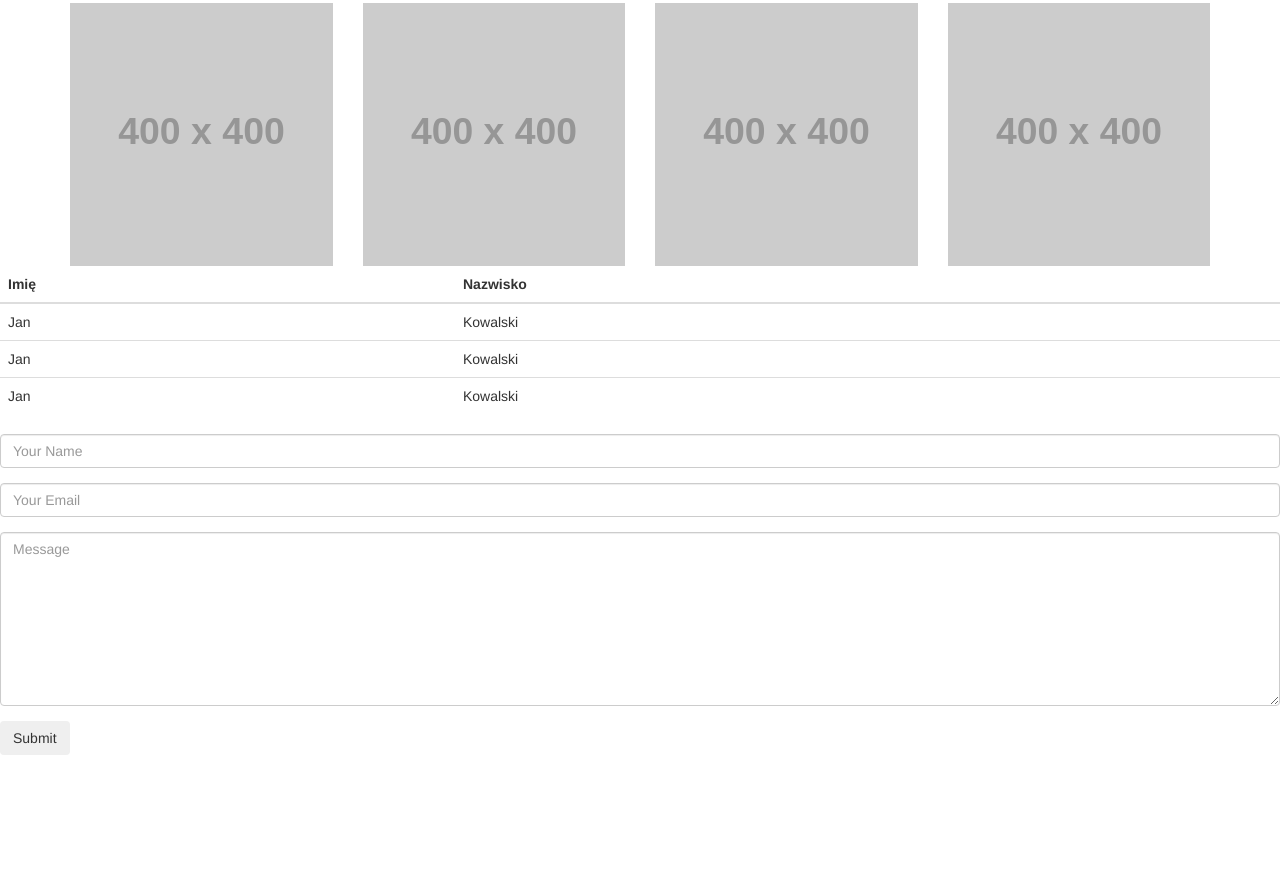
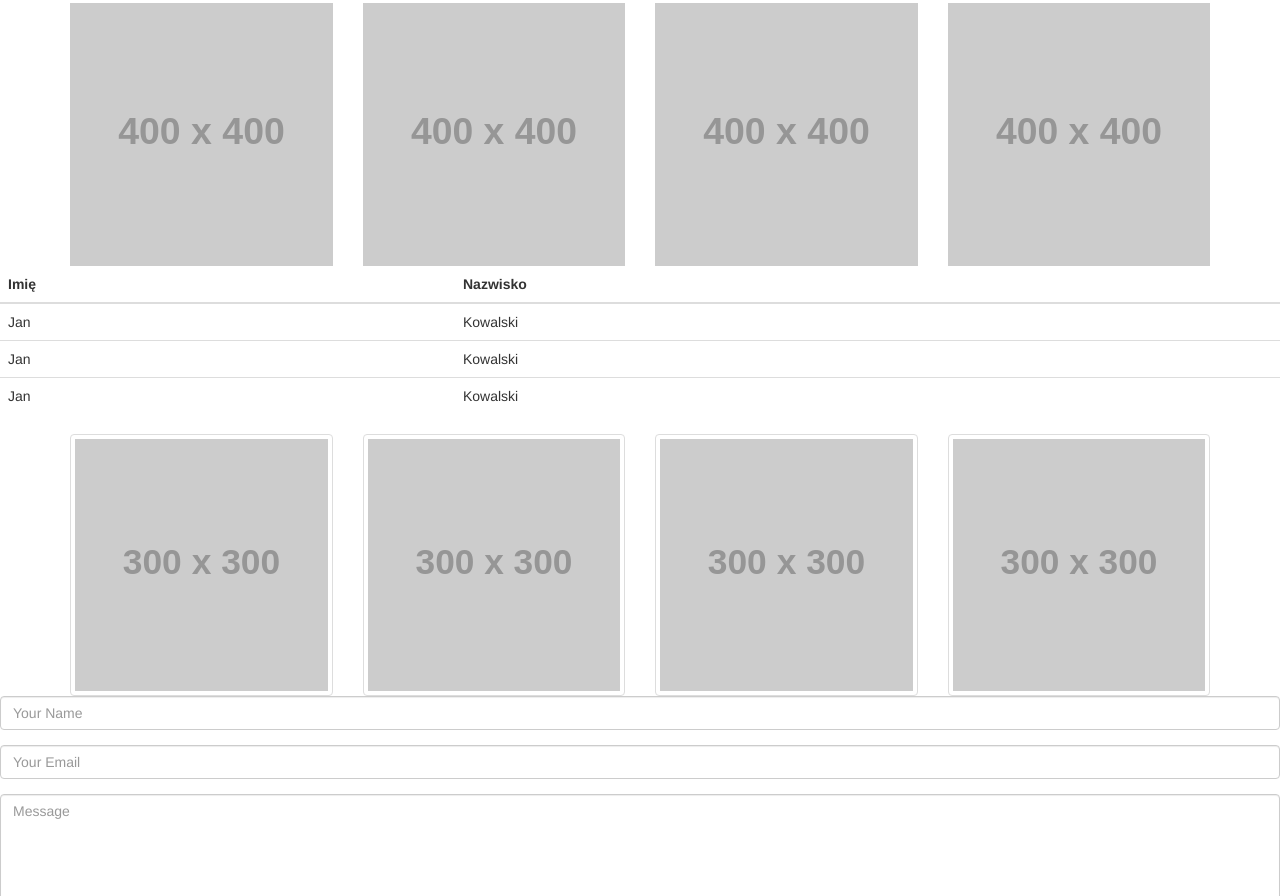
Before and after one commit to Mateusz-Kirmuc/kodilla_project_5_4, a plain HTML site: page index.html in a window 1280 px wide. Shown: the part 459-1355 px from the top of the page. Before the commit the page ends 1214 px from the top, so only its background shows below. Drawn offline with nearby package versions, Linux system fonts and the light colour scheme; placeholder pictures from the web are drawn by us.

Commit message:
Create thumbnails section

```diff
--- a/index.html
+++ b/index.html
@@ -79,6 +79,14 @@
         </tr>
       </tbody>
     </table>
+  <div class="container thumbnails">
+    <div class="row">
+      <div class="col-md-3"><img src="http://placehold.it/300x300" alt="" class="img-responsive img-thumbnail"></div>
+      <div class="col-md-3"><img src="http://placehold.it/300x300" alt="" class="img-responsive img-thumbnail"></div>
+      <div class="col-md-3"><img src="http://placehold.it/300x300" alt="" class="img-responsive img-thumbnail"></div>
+      <div class="col-md-3"><img src="http://placehold.it/300x300" alt="" class="img-responsive img-thumbnail"></div>
+    </div>
+  </div>
   <form>
     <div class="form-group">
       <input type="text" class="form-control" type="text" placeholder="Your Name">
```
